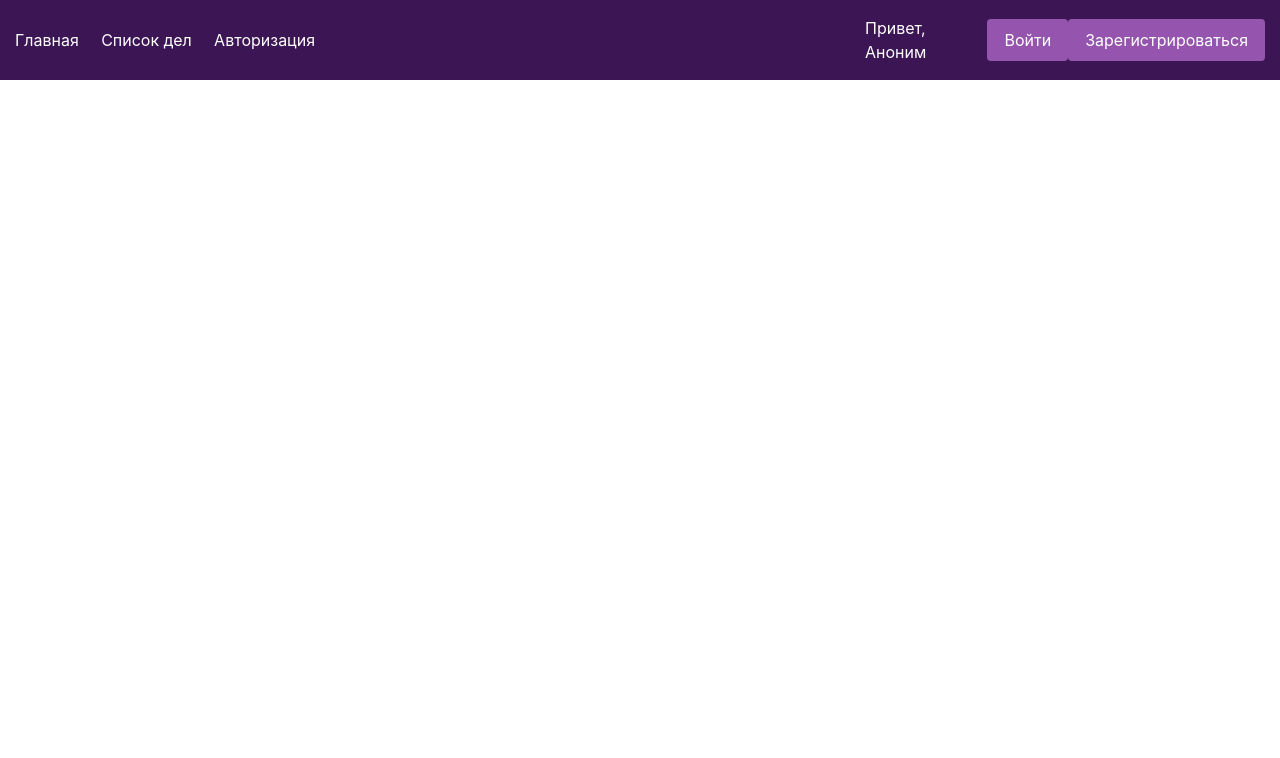
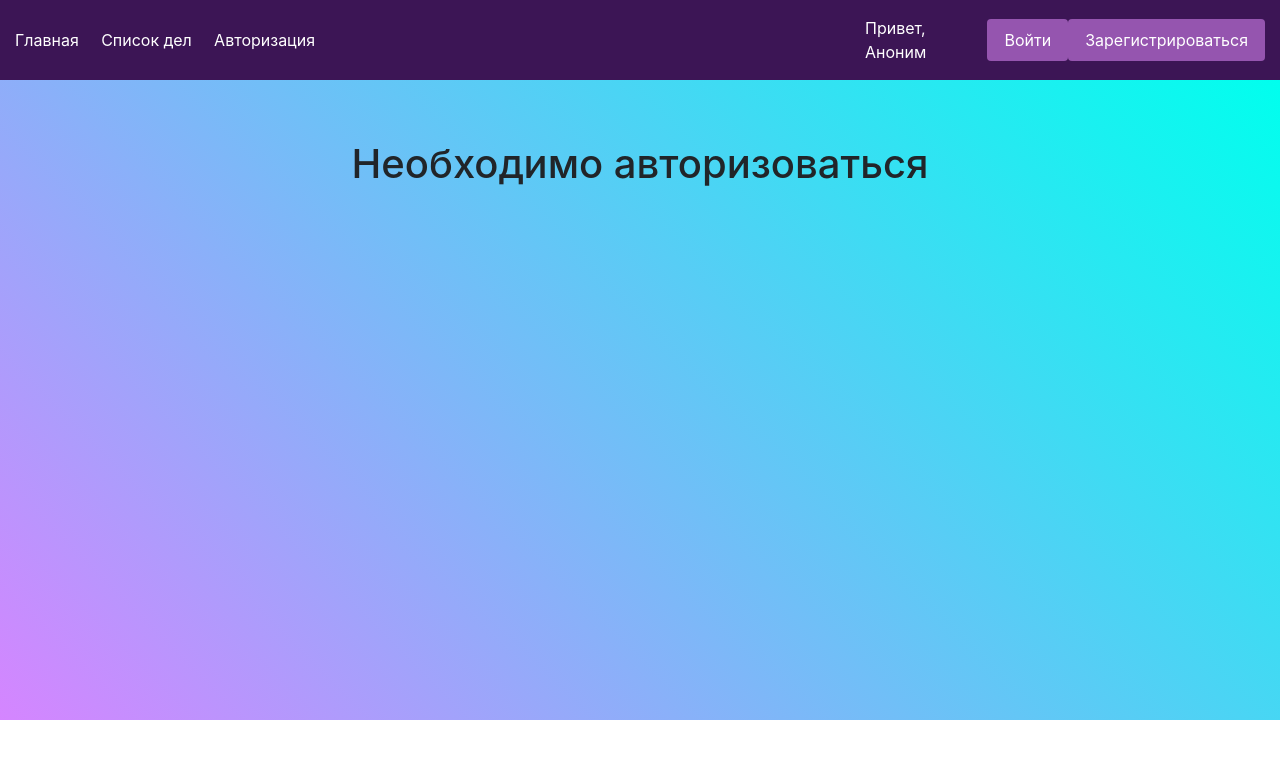
Before and after one commit to Darwin1209/ServerTodoApp, a React (Create React App) app: page /todoList in a window 1280 px wide. Shown: the top 758 px of the page. Built offline with nearby package versions, Linux system fonts and the light colour scheme.

Commit message:
Переписали немного стили и подключили стор к форме авторизации

```diff
--- a/src/components/App/App.js
+++ b/src/components/App/App.js
@@ -2,7 +2,7 @@ import React from "react";
 import { BrowserRouter as Router, Route} from 'react-router-dom'
 import Page from "../Page";
 import Header from "../Header";
-import RegistForm from "../RegistForm";
+import AutorizForm from "../AutorizForm";
 
 import "./App.css";
 
@@ -15,7 +15,7 @@ export default class App extends React.Component {
         <Router>
           <Header />
           <Route
-            path="/"
+            path="/todoList"
             render={() => (
               <Page/>
             )}
@@ -23,7 +23,7 @@ export default class App extends React.Component {
           <Route
             path="/registration"
             render={() => (
-              <RegistForm/>
+              <AutorizForm/>
             )}
             />
         </Router>
--- a/src/components/RegistForm/RegistForm.css
+++ b/src/components/AutorizForm/AutorizForm.css
@@ -1,10 +1,10 @@
 .block {
   margin: auto;
-  margin-top: 80px;
+  margin-top: 40px;
   width: 400px;
   min-height: 400px;
   background-color: #fff;
-  padding: 60px;
+  padding:60px;
   border-radius: 25px;
 }
 
@@ -13,6 +13,7 @@
   font-size: 24px;
   font-weight: 700;
   text-transform: uppercase;
+  text-align: center;
 }
 
 .my__label {
--- a/src/components/RegistForm/RegistForm.jsx
+++ b/src/components/AutorizForm/AutorizForm.jsx
@@ -1,7 +1,9 @@
 import React from 'react';
 import { Form, Field } from 'react-final-form';
+import { bindActionCreators } from 'redux';
+import { connect } from 'react-redux';
 
-import './RegistForm.css';
+import './AutorizForm.css';
 
 const required = value => {
     return (value ? undefined : 'Поле должно быть заполнено')
@@ -33,7 +35,7 @@ const onSubmit = values => {
 }
 
 
-const RegistForm = () => (
+const AutorizForm = () => (
     <div className="wrapper">
         <Form
         onSubmit={onSubmit}
@@ -50,7 +52,7 @@ const RegistForm = () => (
                         </div>
                         )}
                     </Field>
-                    <Field name="password" validate={composeValidators(required, passStrong)}>
+                    <Field name="password" validate={required}>
                         {({ input, meta }) => (
                         <div>
                             <label className="my__label" htmlFor="pas">Ваш пароль</label>
@@ -81,4 +83,17 @@ const RegistForm = () => (
     </div>
 )
 
-export default RegistForm;
+const mapStateToProps = store => {
+    return {
+      user: store.user,
+    };
+  };
+
+
+  const mapDispatchToProps = dispatch => bindActionCreators({
+  },dispatch)
+
+  export default connect(
+    mapStateToProps,
+    mapDispatchToProps
+  )(AutorizForm);
--- /dev/null
+++ b/src/components/AutorizForm/index.js
@@ -0,0 +1,3 @@
+import AutorizForm from './AutorizForm'
+
+export default AutorizForm;
--- a/src/components/Page/Page.css
+++ b/src/components/Page/Page.css
@@ -4,7 +4,7 @@
     background: linear-gradient(45deg, #d585ff, #00ffee);
   }
 
-  .wrapper h1 {
+  .wrapper__h1 {
     display: block;
     margin-top: 60px;
     text-align: center;
--- a/src/components/Page/Page.js
+++ b/src/components/Page/Page.js
@@ -1,11 +1,11 @@
 import React from "react";
 import {bindActionCreators} from 'redux'
+import { connect } from "react-redux";
 import AppHeader from "../AppHeader";
 import Search from "../Search";
 import TodoList from "../TodoList";
 import ItemStatusFilter from "../ItemStatusFilter";
 import ItemAddForm from "../ItemAddForm";
-import { connect } from "react-redux";
 
 import {
   getTodo,
@@ -57,7 +57,7 @@ class Page extends React.Component {
     if (this.props.user.name === "anonim") {
       return (
         <div className="wrapper">
-          <h1>Необходимо авторизоваться</h1>
+          <h1 className="wrapper__h1">Необходимо авторизоваться</h1>
         </div>
         )
     }
--- a/src/components/RegistForm/index.js
+++ /dev/null
@@ -1,3 +0,0 @@
-import RegistForm from './RegistForm'
-
-export default RegistForm;
```
